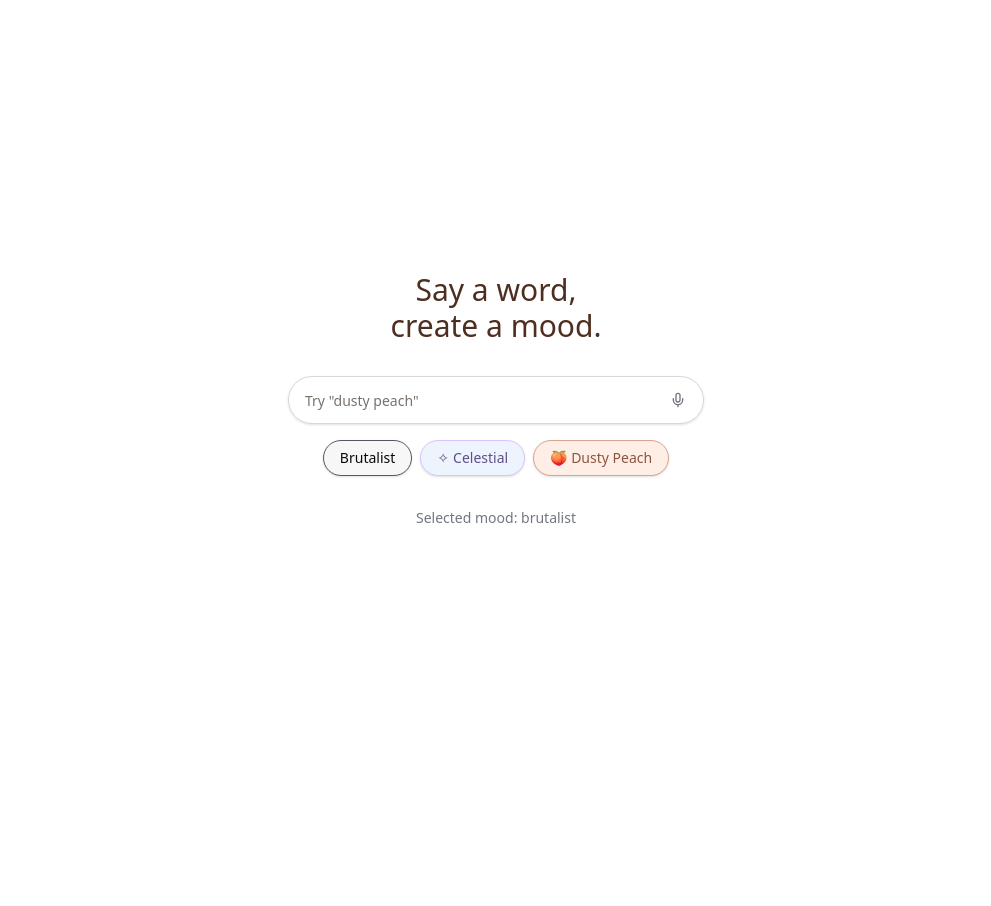
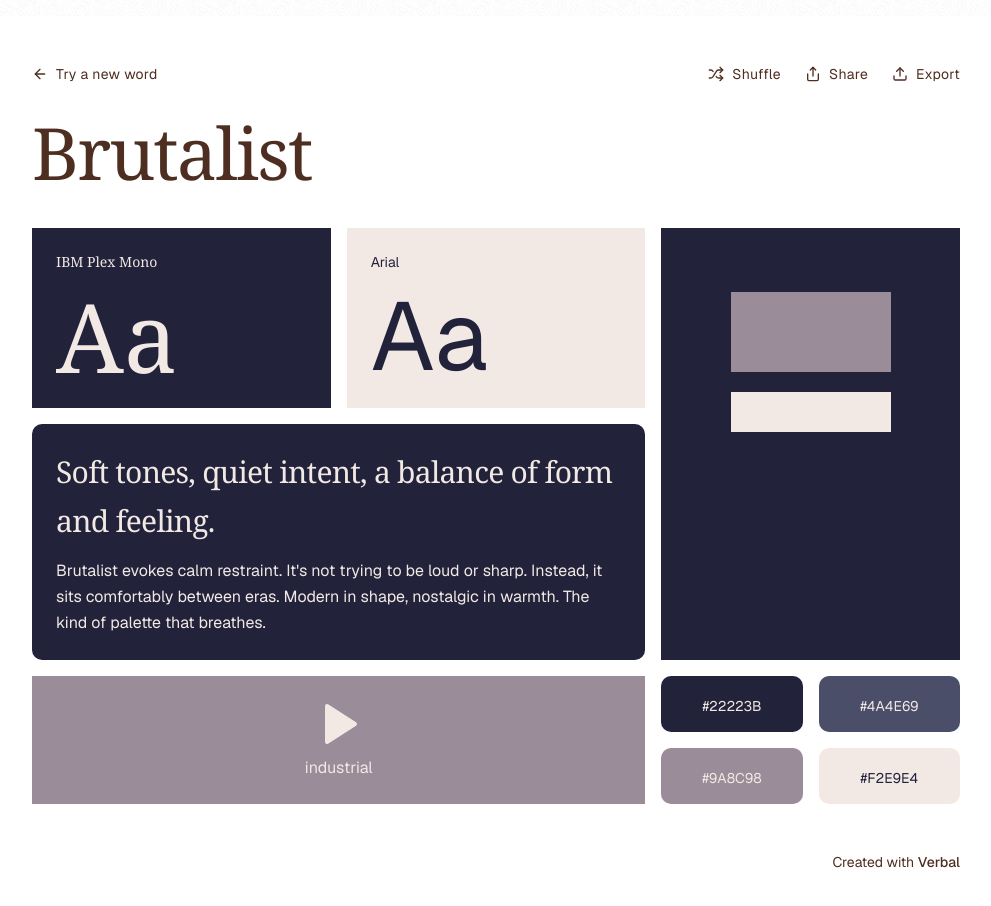
Before and after one commit to alantippins/moodboard-app, a Next.js app: page / in a window 1280 px wide. Both pictures are taken after a click on the button "Brutalist". Shown: the top 906 px of the page, without its empty margins (144-1135 px from the left). Before the commit the page ends 800 px from the top, so only its background shows below. Built offline with nearby package versions, Linux system fonts and the light colour scheme.

Commit message:
Styling start screen

```diff
--- a/src/components/Moodboard.tsx
+++ b/src/components/Moodboard.tsx
@@ -4,7 +4,14 @@ import Link from "next/link"
 import { ArrowLeft, Play, Shuffle, Share, Upload } from "lucide-react"
 import { useEffect, useState } from "react"
 
-export default function Moodboard() {
+import { palettes } from "@/data/palettes"
+
+type MoodboardProps = {
+  mood: string;
+  onBack?: () => void;
+}
+
+export default function Moodboard({ mood, onBack }: MoodboardProps) {
   const [mounted, setMounted] = useState(false)
 
   useEffect(() => {
@@ -40,14 +47,45 @@ export default function Moodboard() {
 
   if (!mounted) return null
 
+  if (!mood || typeof mood !== 'string') {
+    return (
+      <div className="flex flex-col items-center justify-center h-full">
+        <div className="text-2xl font-bold mb-2">No mood selected</div>
+        <div className="text-gray-500">Please select a mood to see its moodboard.</div>
+      </div>
+    )
+  }
+
+  const palette = palettes[mood.toLowerCase()]
+
+  if (!palette) {
+    return (
+      <div className="flex flex-col items-center justify-center h-full">
+        <div className="text-2xl font-bold mb-2">Mood not found</div>
+        <div className="text-gray-500">Please select a mood to see its moodboard.</div>
+      </div>
+    )
+  }
+
   return (
     <div className="min-h-screen bg-white p-6 md:p-12 max-w-5xl mx-auto font-sans">
       {/* Header with subtle animation */}
       <header className="flex justify-between items-center mb-8">
+        {onBack ? (
+          <button
+            type="button"
+            onClick={onBack}
+            className="flex items-center text-[#4e2e20] hover:opacity-80 transition-all duration-300 group bg-transparent border-0 p-0 m-0 cursor-pointer"
+          >
+            <ArrowLeft className="h-4 w-4 mr-2 group-hover:translate-x-[-4px] transition-transform duration-300" />
+            <span className="text-sm tracking-wide">Try a new word</span>
+          </button>
+        ) : (
           <Link href="#" className="flex items-center text-[#4e2e20] hover:opacity-80 transition-all duration-300 group">
             <ArrowLeft className="h-4 w-4 mr-2 group-hover:translate-x-[-4px] transition-transform duration-300" />
             <span className="text-sm tracking-wide">Try a new word</span>
           </Link>
+        )}
         <div className="flex items-center gap-6">
           <button className="flex items-center text-[#4e2e20] hover:opacity-80 transition-all duration-300 group">
             <Shuffle className="h-4 w-4 mr-2 group-hover:rotate-12 transition-transform duration-300" />
@@ -66,68 +104,72 @@ export default function Moodboard() {
 
       {/* Title with animation */}
       <h1 className="text-7xl font-serif text-[#4e2e20] mb-10 tracking-tight">
-        Dusty Peach
+        {palette.name}
       </h1>
 
       {/* Grid Layout matching the mockup */}
       <div className="grid grid-cols-12 gap-4">
         {/* Font Card 1 */}
-        <div className="col-span-4 bg-[#f9e0d3] rounded-lg p-6 flex flex-col hover:shadow-subtle transition-all duration-500 group">
-          <span className="text-sm text-[#8d543d] mb-4 font-serif">Playfair Display</span>
-          <span className="text-8xl text-[#8d543d] font-serif mt-auto group-hover:scale-105 transition-transform origin-bottom-left duration-700">
+        <div className="col-span-4" style={{ background: palette.colors[0] }}>
+          <div className="rounded-lg p-6 flex flex-col hover:shadow-subtle transition-all duration-500 group">
+            <span className="text-sm mb-4 font-serif" style={{ color: palette.colors[3] }}>{palette.fontPrimary}</span>
+            <span className="text-8xl font-serif mt-auto group-hover:scale-105 transition-transform origin-bottom-left duration-700" style={{ color: palette.colors[3] }}>
               Aa
             </span>
           </div>
+        </div>
 
         {/* Font Card 2 */}
-        <div className="col-span-4 bg-[#8d543d] rounded-lg p-6 flex flex-col hover:shadow-subtle transition-all duration-500 group">
-          <span className="text-sm text-[#f9e0d3] mb-4">Inter</span>
-          <span className="text-8xl text-[#f9e0d3] font-sans mt-auto group-hover:scale-105 transition-transform origin-bottom-left duration-700">
+        <div className="col-span-4" style={{ background: palette.colors[3] }}>
+          <div className="rounded-lg p-6 flex flex-col hover:shadow-subtle transition-all duration-500 group">
+            <span className="text-sm mb-4" style={{ color: palette.colors[0] }}>{palette.fontSecondary}</span>
+            <span className="text-8xl font-sans mt-auto group-hover:scale-105 transition-transform origin-bottom-left duration-700" style={{ color: palette.colors[0] }}>
               Aa
             </span>
           </div>
+        </div>
 
         {/* Shape Card */}
-        <div className="col-span-4 row-span-2 bg-[#f9e0d3] rounded-lg p-6 flex items-center justify-center hover:shadow-subtle transition-all duration-500">
-          <div className="flex flex-col items-center transform hover:scale-105 transition-transform duration-700">
-            <div className="w-64 h-32 bg-[#8d543d] rounded-b-full mb-4 hover:shadow-md transition-all duration-500"></div>
-            <div className="w-64 h-32 bg-[#d8a48f] rounded-b-full hover:shadow-md transition-all duration-500"></div>
+        <div className="col-span-4 row-span-2" style={{ background: palette.colors[0] }}>
+          <div className="rounded-lg p-6 flex items-center justify-center hover:shadow-subtle transition-all duration-500">
+            {palette.svg()}
           </div>
         </div>
 
         {/* Description Card */}
-        <div className="col-span-8 bg-[#f9e0d3] rounded-lg p-6 hover:shadow-subtle transition-all duration-500">
-          <h2 className="text-3xl font-serif text-[#4e2e20] mb-3 tracking-tight leading-relaxed">
+        <div className="col-span-8 rounded-lg" style={{ background: palette.colors[0] }}>
+          <div className="rounded-lg p-6 hover:shadow-subtle transition-all duration-500">
+            <h2 className="text-3xl font-serif mb-3 tracking-tight leading-relaxed" style={{ color: palette.colors[3] }}>
               Soft tones, quiet intent, a balance of form and feeling.
             </h2>
-          <p className="text-[#4e2e20] leading-relaxed">
-            Dusty peach evokes calm restraint. It&apos;s not trying to be loud or sharp. Instead, it sits comfortably between
+            <p className="leading-relaxed" style={{ color: palette.colors[3] }}>
+              {palette.name} evokes calm restraint. It&apos;s not trying to be loud or sharp. Instead, it sits comfortably between
               eras. Modern in shape, nostalgic in warmth. The kind of palette that breathes.
             </p>
           </div>
+        </div>
 
         {/* Audio Card */}
-        <div className="col-span-8 bg-[#d8a48f] rounded-lg p-6 flex items-center justify-center hover:shadow-subtle transition-all duration-500 group">
-          <button className="flex flex-col items-center text-[#4e2e20] transition-all duration-300 hover:scale-110">
-            <Play className="h-12 w-12 mb-2" fill="#4e2e20" />
-            <span>lofi loop</span>
+        <div className="col-span-8 roun" style={{ background: palette.colors[2] }}>
+          <div className="rounded-lg p-6 flex items-center justify-center hover:shadow-subtle transition-all duration-500 group">
+            <button className="flex flex-col items-center transition-all duration-300 hover:scale-110" style={{ color: palette.colors[3] }}>
+              <Play className="h-12 w-12 mb-2" fill={palette.colors[3]} />
+              <span>{palette.audio.replace(/[-_]/g, ' ').replace(/\.mp3$/, '')}</span>
             </button>
+          </div>
         </div>
 
         {/* Color Swatches */}
         <div className="col-span-4 grid grid-cols-2 gap-4">
-          <div className="bg-[#f3ded3] rounded-lg p-4 flex items-end justify-center hover:shadow-subtle transition-all duration-500 hover:scale-105">
-            <span className="text-sm text-[#8d543d]">#8D543D</span>
+          {palette.colors.map((color, i) => (
+            <div
+              key={color}
+              className="rounded-lg p-4 flex items-end justify-center hover:shadow-subtle transition-all duration-500 hover:scale-105"
+              style={{ background: color }}
+            >
+              <span className="text-sm" style={{ color: i === 3 ? palette.colors[0] : palette.colors[3] }}>{color.toUpperCase()}</span>
             </div>
-          <div className="bg-[#d8a48f] rounded-lg p-4 flex items-end justify-center hover:shadow-subtle transition-all duration-500 hover:scale-105">
-            <span className="text-sm text-[#8d543d]">#F9E0D3</span>
-          </div>
-          <div className="bg-[#8d543d] rounded-lg p-4 flex items-end justify-center hover:shadow-subtle transition-all duration-500 hover:scale-105">
-            <span className="text-sm text-[#f9e0d3]">#F9E0D3</span>
-          </div>
-          <div className="bg-[#4e2e20] rounded-lg p-4 flex items-end justify-center hover:shadow-subtle transition-all duration-500 hover:scale-105">
-            <span className="text-sm text-[#f9e0d3]">#F9E0D3</span>
-          </div>
+          ))}
         </div>
       </div>
 
--- a/src/components/StartScreen.tsx
+++ b/src/components/StartScreen.tsx
@@ -6,9 +6,10 @@ import { motion } from "framer-motion"
 import { Button } from "@/components/ui/button"
 import { Input } from "@/components/ui/input"
 import Moodboard from "@/components/Moodboard"
+import { palettes } from "@/data/palettes"
 
 export function MoodCreator() {
-  const [inputValue, setInputValue] = useState("")
+  const [inputValue, setInputValue] = useState("");
   const [selectedMood, setSelectedMood] = useState<string | null>(null)
 
   // Animation variants
@@ -29,8 +30,10 @@ export function MoodCreator() {
     setSelectedMood(mood === selectedMood ? null : mood)
   }
 
-  if (selectedMood === "dusty-peach") {
-    return <Moodboard />;
+  if (selectedMood) {
+    // Normalize mood for palette lookup (replace dashes with spaces, lowercase)
+    const normalizedMood = selectedMood.replace(/-/g, ' ').toLowerCase();
+    return <Moodboard mood={normalizedMood} onBack={() => setSelectedMood(null)} />;
   }
 
   return (
@@ -48,16 +51,17 @@ export function MoodCreator() {
 
       <div className="relative mb-4">
         <Input
-          type="text"
-          placeholder="Try &quot;dusty peach&quot;"
+          placeholder="Try 'dusty peach'"
           value={inputValue}
+
           onChange={(e) => setInputValue(e.target.value)}
-          className="h-12 pl-4 pr-12 rounded-full border-[#d5d7da] text-[#717680] focus:border-[#64748b] focus:ring-0"
+          className="h-12 pl-4 pr-12 rounded-lg border-[#d5d7da] text-[#717680] focus-visible:outline-none focus-visible:ring-2 focus-visible:ring-[#a5b4fc] focus:border-[#64748b] transition-all duration-200"
+          aria-label="Type a mood word"
         />
         <Button
           variant="ghost"
           size="icon"
-          className="absolute right-2 top-1/2 -translate-y-1/2 text-[#717680] hover:text-[#535862] hover:bg-transparent"
+          className="absolute right-2 top-1/2 -translate-y-1/2 text-[#717680] hover:text-[#535862] hover:bg-transparent cursor-pointer"
         >
           <Mic className="h-5 w-5" />
           <span className="sr-only">Use voice input</span>
@@ -79,13 +83,22 @@ export function MoodCreator() {
         >
           <Button
             variant="outline"
-            className={`rounded-full px-4 py-2 text-sm font-medium transition-colors duration-300 ${
+            className={`rounded-lg px-4 py-2 text-sm font-medium flex items-center gap-1 transition-colors duration-300 cursor-pointer shadow-none outline-none ring-0 focus:ring-0 focus-visible:ring-0 border-2 ${
               selectedMood === "brutalist"
-                ? "bg-[#f7f7f7] border-[#535862]"
-                : "bg-white border-[#d5d7da] text-[#717680] hover:bg-[#f7f7f7]"
+                ? "bg-[#F2E9E4] border-[#535862]"
+                : "bg-[#F2E9E4] border-transparent text-[#717680] hover:bg-[#f7f7f7] hover:border-transparent"
             }`}
             onClick={() => handleMoodSelect("brutalist")}
           >
+            <motion.span
+              className="flex items-center"
+              style={{ width: 24, height: 24 }}
+              whileHover={{ scale: 1.15, rotate: -8 }}
+              whileTap={{ scale: 0.95, rotate: 0 }}
+              transition={{ type: "spring", stiffness: 300, damping: 18 }}
+            >
+              {palettes["brutalist"].svg({ width: 24, height: 24 })}
+            </motion.span>
             Brutalist
           </Button>
         </motion.div>
@@ -99,10 +112,10 @@ export function MoodCreator() {
         >
           <Button
             variant="outline"
-            className={`rounded-full px-4 py-2 text-sm font-medium flex items-center gap-1 transition-colors duration-300 ${
+            className={`rounded-lg px-4 py-2 text-sm font-medium flex items-center gap-1 transition-colors duration-300 cursor-pointer shadow-none outline-none ring-0 focus:ring-0 focus-visible:ring-0 border-2 ${
               selectedMood === "celestial"
-                ? "bg-[#eef4fd] border-[#d7c7ff] text-[#5f5086]"
-                : "bg-[#eef4fd] border-[#d7c7ff] text-[#5f5086] hover:bg-[#d7c7ff]/20"
+                ? "bg-[#eef4fd] border-[#5f5086] text-[#5f5086]"
+                : "bg-[#eef4fd] border-transparent text-[#5f5086] hover:bg-[#eef4fd]/70 hover:border-transparent"
             }`}
             onClick={() => handleMoodSelect("celestial")}
           >
@@ -118,7 +131,15 @@ export function MoodCreator() {
                   : {}
               }
             >
-              ✧
+            </motion.span>
+            <motion.span
+              className="flex items-center"
+              style={{ width: 24, height: 24 }}
+              whileHover={{ scale: 1.15, rotate: 8 }}
+              whileTap={{ scale: 0.95, rotate: 0 }}
+              transition={{ type: "spring", stiffness: 300, damping: 18 }}
+            >
+              {palettes["celestial"].svg({ width: 24, height: 24 })}
             </motion.span>
             Celestial
           </Button>
@@ -133,10 +154,10 @@ export function MoodCreator() {
         >
           <Button
             variant="outline"
-            className={`rounded-full px-4 py-2 text-sm font-medium flex items-center gap-1 transition-colors duration-300 ${
+            className={`rounded-lg px-4 py-2 text-sm font-medium flex items-center gap-1 transition-colors duration-300 cursor-pointer shadow-none outline-none ring-0 focus:ring-0 focus-visible:ring-0 border-2 ${
               selectedMood === "dusty-peach"
                 ? "bg-[#ffeee6] border-[#d8a48f] text-[#8d543d]"
-                : "bg-[#ffeee6] border-[#d8a48f] text-[#8d543d] hover:bg-[#ffeee6]/70"
+                : "bg-[#ffeee6] border-transparent text-[#8d543d] hover:bg-[#ffeee6]/70 hover:border-transparent"
             }`}
             onClick={() => handleMoodSelect("dusty-peach")}
           >
@@ -152,7 +173,15 @@ export function MoodCreator() {
                   : {}
               }
             >
-              🍑
+            </motion.span>
+            <motion.span
+              className="flex items-center"
+              style={{ width: 24, height: 24 }}
+              whileHover={{ scale: 1.15, rotate: 8 }}
+              whileTap={{ scale: 0.95, rotate: 0 }}
+              transition={{ type: "spring", stiffness: 300, damping: 18 }}
+            >
+              {palettes["dusty peach"].svg({ width: 24, height: 24 })}
             </motion.span>
             Dusty Peach
           </Button>
--- /dev/null
+++ b/src/data/palettes.tsx
@@ -0,0 +1,59 @@
+import { DustyPeachIcon, BrutalistIcon, CelestialIcon } from "./svgIcons";
+
+export type Palette = {
+  name: string;
+  colors: string[];
+  fontPrimary: string;
+  fontSecondary: string;
+  audio: string;
+  svg: (props?: React.SVGProps<SVGSVGElement>) => React.ReactNode;
+};
+
+export const palettes: Record<string, Palette> = {
+  "dusty peach": {
+    name: "Dusty Peach",
+    colors: ["#F3DED3", "#D8A48F", "#8D543D", "#4E2E20"],
+    fontPrimary: "Playfair Display",
+    fontSecondary: "Inter",
+    audio: "lofi-loop.mp3",
+    svg: (props) => (
+      <DustyPeachIcon
+        color1="#f3ded3"
+        color2="#8d543d"
+        color3="#d8a48f"
+        {...props}
+      />
+    )
+  },
+  "brutalist": {
+    name: "Brutalist",
+    colors: ["#22223b", "#4a4e69", "#9a8c98", "#f2e9e4"],
+    fontPrimary: "IBM Plex Mono",
+    fontSecondary: "Arial",
+    audio: "industrial.mp3",
+    svg: (props) => (
+      <BrutalistIcon
+        color1="#22223b"
+        color2="#9a8c98"
+        color3="#f2e9e4"
+        {...props}
+      />
+    )
+  },
+  "celestial": {
+    name: "Celestial",
+    colors: ["#d7c7ff", "#5f5086", "#eef4fd", "#717680"],
+    fontPrimary: "Cormorant Garamond",
+    fontSecondary: "Montserrat",
+    audio: "ambient-space.mp3",
+    svg: (props) => (
+      <CelestialIcon
+        color1="#eef4fd"
+        color2="#d7c7ff"
+        color3="#5f5086"
+        color4="#717680"
+        {...props}
+      />
+    )
+  }
+};
--- /dev/null
+++ b/src/data/svgIcons.tsx
@@ -0,0 +1,51 @@
+import React from "react";
+
+type DustyPeachIconProps = React.SVGProps<SVGSVGElement> & {
+  color1?: string;
+  color2?: string;
+  color3?: string;
+};
+
+export function DustyPeachIcon({ color1 = "#f3ded3", color2 = "#8d543d", color3 = "#d8a48f", ...props }: DustyPeachIconProps) {
+  return (
+    <svg width="240" height="280" viewBox="0 0 240 280" fill="none" xmlns="http://www.w3.org/2000/svg" {...props}>
+      <rect width="240" height="280" rx="24" fill={color1}/>
+      <path d="M40 90 a80 80 0 0 0 160 0" fill={color2}/>
+      <path d="M40 170 a80 80 0 0 0 160 0" fill={color3}/>
+    </svg>
+  );
+}
+
+type BrutalistIconProps = React.SVGProps<SVGSVGElement> & {
+  color1?: string;
+  color2?: string;
+  color3?: string;
+};
+
+export function BrutalistIcon({ color1 = "#22223b", color2 = "#9a8c98", color3 = "#f2e9e4", ...props }: BrutalistIconProps) {
+  return (
+    <svg width="240" height="280" viewBox="0 0 240 280" fill="none" xmlns="http://www.w3.org/2000/svg" {...props}>
+      <rect width="240" height="280" rx="0" fill={color1}/>
+      <rect x="40" y="40" width="160" height="80" fill={color2}/>
+      <rect x="40" y="140" width="160" height="40" fill={color3}/>
+    </svg>
+  );
+}
+
+type CelestialIconProps = React.SVGProps<SVGSVGElement> & {
+  color1?: string;
+  color2?: string;
+  color3?: string;
+  color4?: string;
+};
+
+export function CelestialIcon({ color1 = "#eef4fd", color2 = "#d7c7ff", color3 = "#5f5086", color4 = "#717680", ...props }: CelestialIconProps) {
+  return (
+    <svg width="240" height="280" viewBox="0 0 240 280" fill="none" xmlns="http://www.w3.org/2000/svg" {...props}>
+      <rect width="240" height="280" rx="24" fill={color1}/>
+      <circle cx="120" cy="100" r="60" fill={color2}/>
+      <circle cx="120" cy="200" r="40" fill={color3}/>
+      <circle cx="170" cy="170" r="15" fill={color4}/>
+    </svg>
+  );
+}
```
Lines whose indentation alone changed are shown as unchanged.
